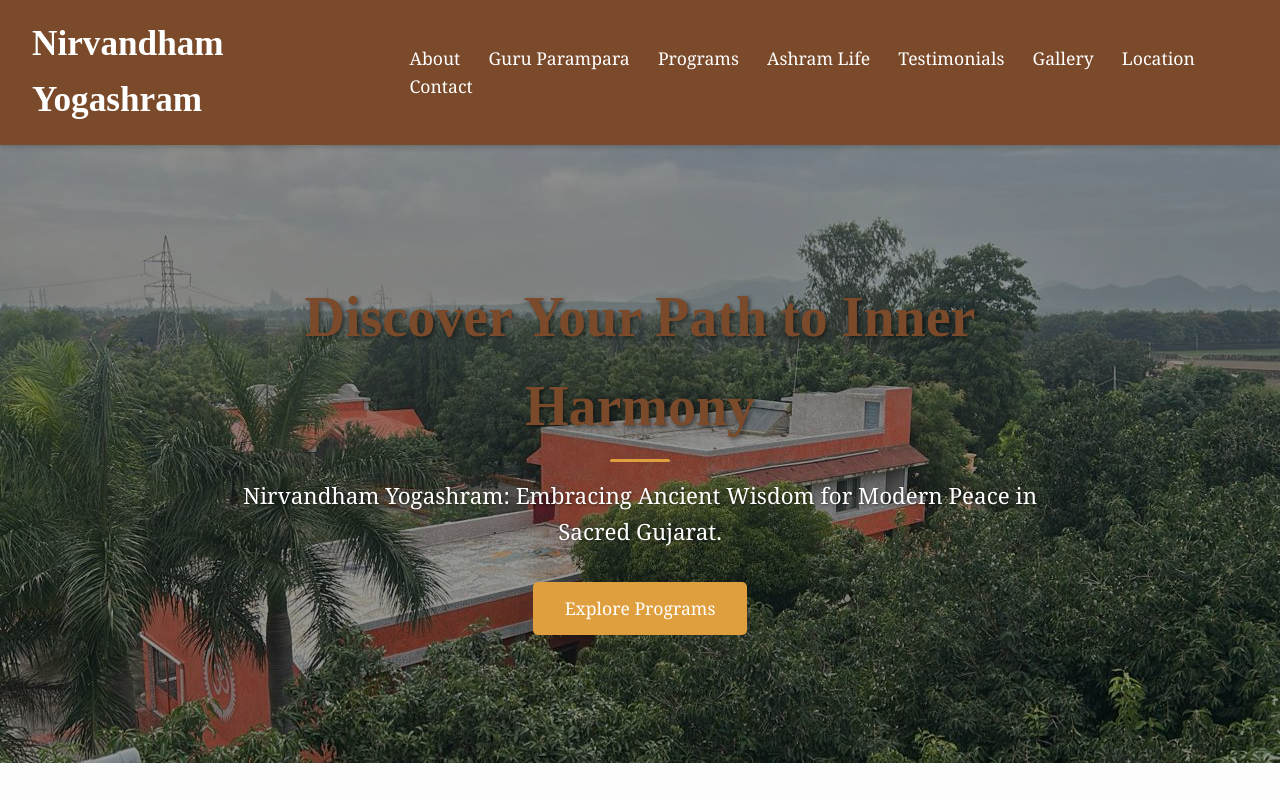
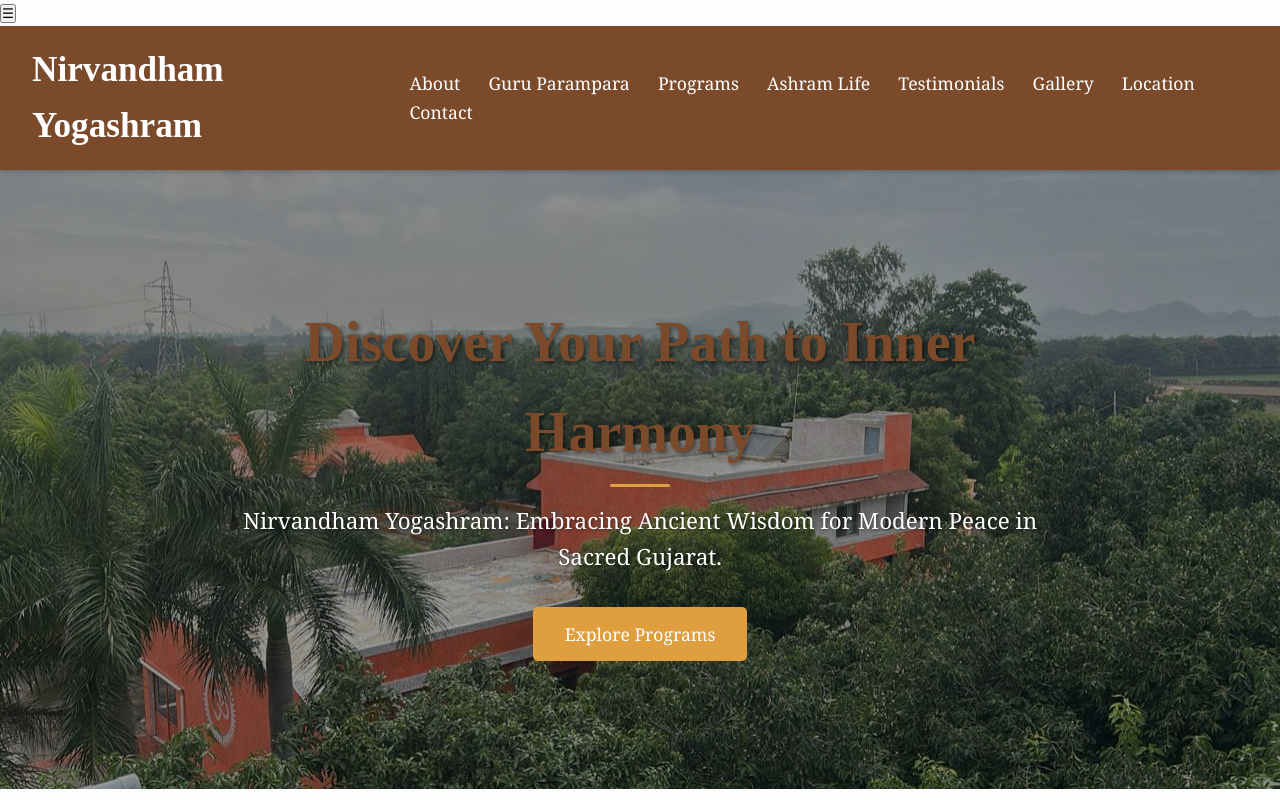
Before and after one commit to buddha4527/nirvandhamashram, a plain HTML site: page index.html in a window 1280 px wide. Shown: the top 800 px of the page. Drawn offline with Linux system fonts and the light colour scheme.

Commit message:
Update index.html

```diff
--- a/index.html
+++ b/index.html
@@ -8,6 +8,10 @@
     <!-- The YouTube embed specific styling is now in style.css -->
 </head>
 <body>
+
+<div class="mobile-menu-toggle">
+    <button id="navToggle">&#9776;</button> <!-- Unicode for ☰ -->
+</div>
     <div class="background">
         <header>
             <div class="logo">
```
